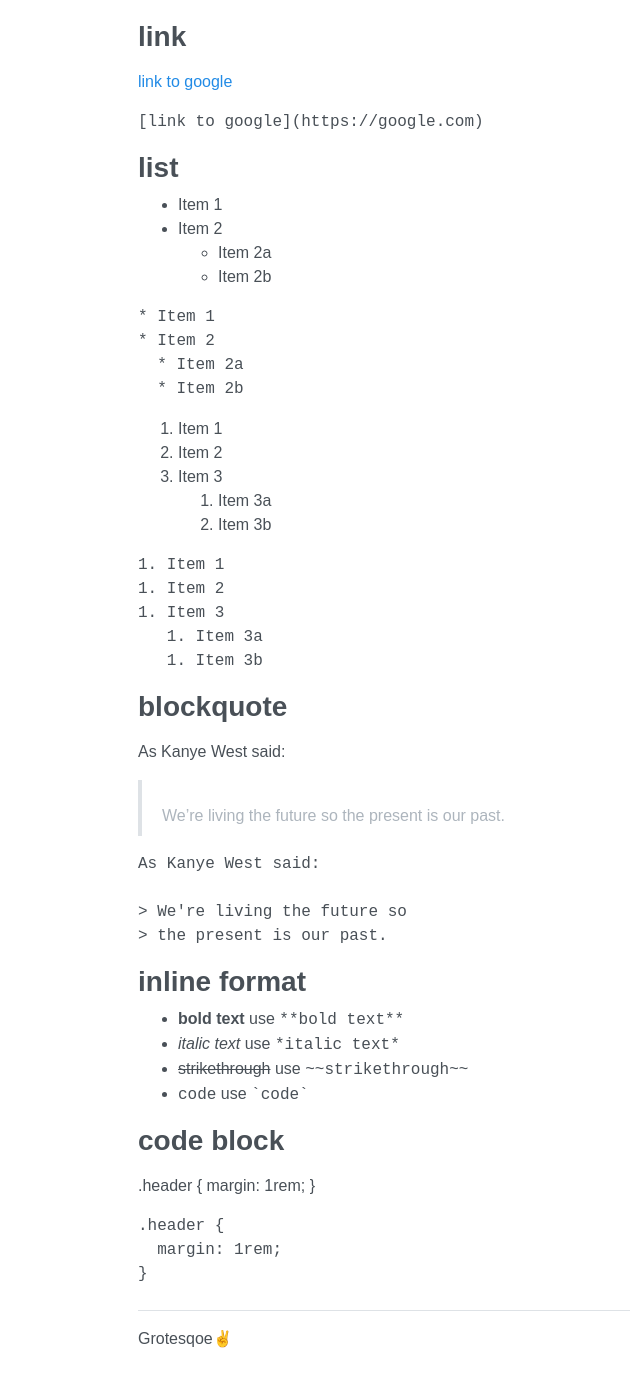
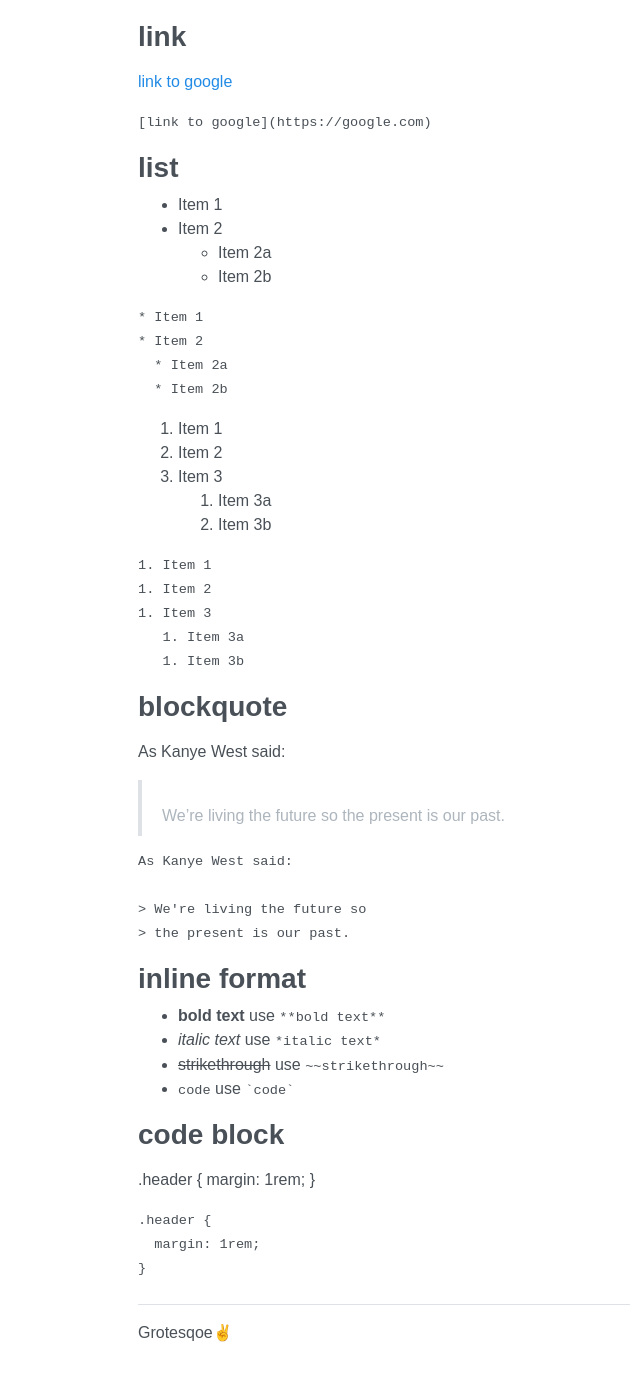
Before and after one commit to grotesqoe/www, a Jekyll site: the page built from _posts/2020-12-29-menulis-dengan-format-markdown.md, in a window 1280 px wide. Shown: the part 596-1971 px from the top of the page, without its empty margins (256-896 px from the left). Built offline with Jekyll 4.4.1, drawn with Linux system fonts in a browser that asks for light colours.

Commit message:
Update _base.scss

```diff
--- a/_sass/_base.scss
+++ b/_sass/_base.scss
@@ -54,3 +54,19 @@ th {
 thead th {
   border-bottom-color: currentColor;
 }
+
+code,
+pre {
+  font-family: $font-mono;
+}
+
+code {
+  font-size: 85%;
+}
+
+pre {
+  display: block;
+  margin-top: 0;
+  margin-bottom: $spacer;
+  overflow: auto;
+}
```
